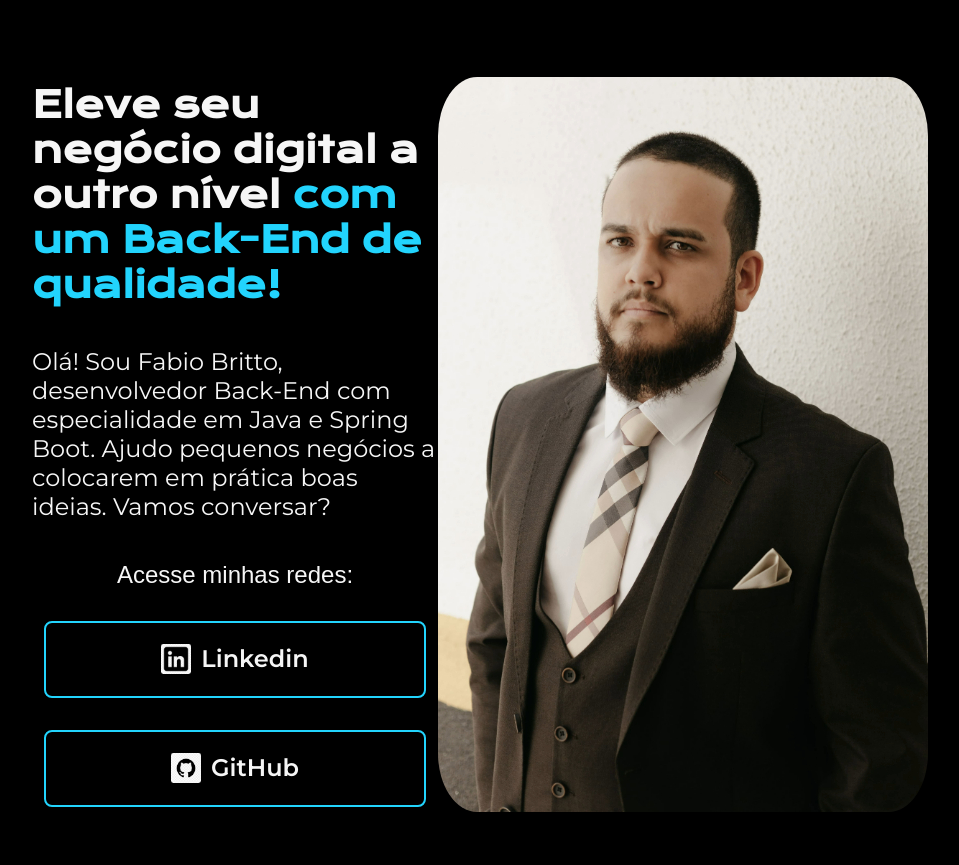
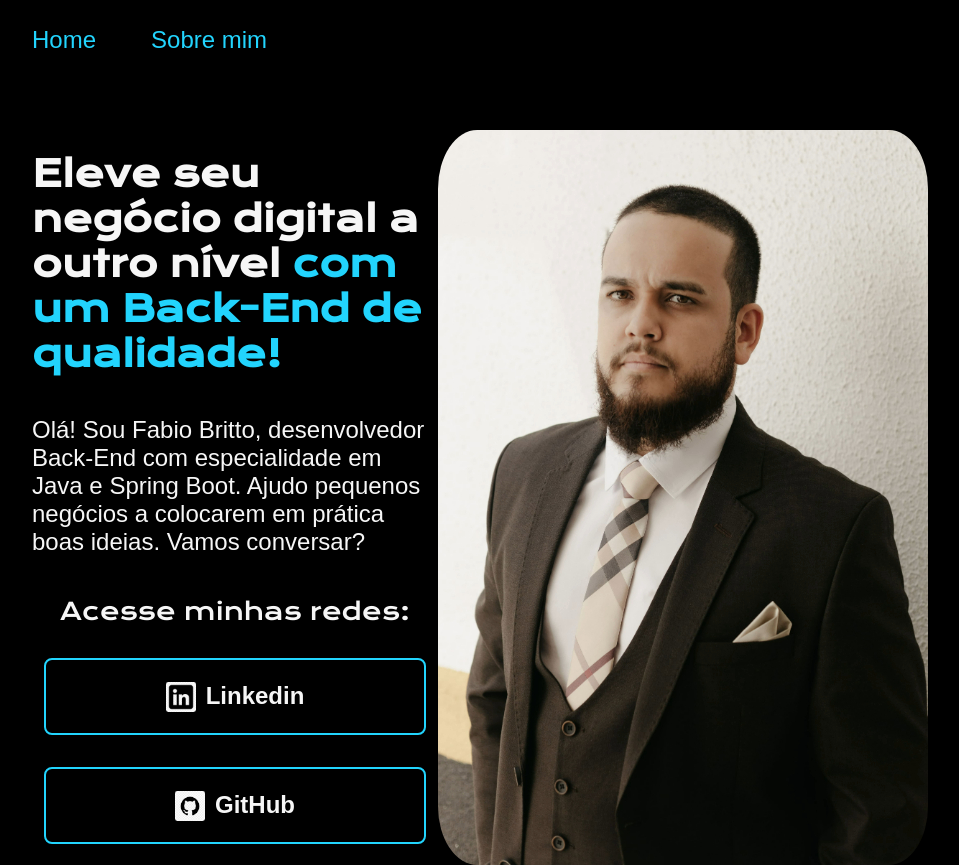
Before and after one commit to FabioBritto/html-css-js-study, a plain HTML site: page index.html in a window 1280 px wide. Shown: the top 865 px of the page, without its empty margins (160-1119 px from the left). Drawn offline with nearby package versions, Linux system fonts and the light colour scheme.

Commit message:
Adicionado header, pagina secundaria e variaveis ao CSS

```diff
--- a/index.html
+++ b/index.html
@@ -3,11 +3,16 @@
 <head>
     <meta charset="UTF-8">
     <meta name="viewport" content="width=device-width, initial-scale=1.0">
-    <title>Oi bb. Tudo bom?</title>
-    <link rel = "stylesheet" href="style.css">
+    <title>Home - Fabio Britto</title>
+    <link rel = "stylesheet" href="./styles/style.css">
 </head>
 <body>
-    <header></header>
+    <header class ="cabecalho">
+        <nav class="cabecalho__menu">
+            <a class="cabecalho__menu__link" href="index.html">Home</a>
+            <a class="cabecalho__menu__link" href="about.html">Sobre mim</a>
+        </nav>
+    </header>
     <main class = "apresentacao">
         <section class = "apresentacao__texto">
             <h1 class = "apresentacao__texto__titulo">Eleve seu negócio digital a outro nível
--- a/style.css
+++ b/styles/style.css
@@ -1,4 +1,13 @@
 @import url('https://fonts.googleapis.com/css2?family=Krona+One&family=Montserrat:ital,wght@0,100..900;1,100..900&display=swap');
+
+:root {
+    --cor--primaria: #000000;
+    --cor--secundaria: #f6f6f6;
+    --cor--terciaria: #22D4FD;
+    --cor--hover: #272727;
+    --fonte--principal: "Krona One", sans-serif;
+    --fonte--secundaria: "Monteserrat",sans-serif;
+}
 
 * {
     margin: 0;
@@ -7,15 +16,32 @@
 
 body {
     box-sizing: border-box;
-    background-color: black;
+    background-color: var(--cor--primaria);
+}
+
+.cabecalho {
+    padding: 2% 0 0 15%;
+}
+
+.cabecalho__menu {
+    display: flex;
+    gap: 55px;
+}
+
+.cabecalho__menu__link {
+    font-family: var(--fonte--secundaria);
+    font-size: 24px;
+    font-weight: 400;
+    color: var(--cor--terciaria);
+    text-decoration: none;
 }
 
 h1 {
-    color: #F6F6F6;
+    color: var(--cor--secundaria);
 }
 
 p {
-    color: #F6F6F6;
+    color: var(--cor--secundaria);
 }
 
 img {
@@ -23,7 +49,7 @@ img {
 }
 
 .destaque-titulo {
-     color: #22D4FD;
+     color: var(--cor--terciaria);
 }
 
 .apresentacao {
@@ -42,12 +68,12 @@ img {
 
 .apresentacao__texto__titulo {
     font-size: 36px;
-    font-family: "Krona One", sans-serif;
+    font-family: var(--fonte--principal);
 }
 
 .apresentacao__texto__paragrafo {
     font-size: 24px;
-    font-family: "Montserrat", sans-serif;
+    font-family: var(--fonte--secundaria);
     font-weight: 400;
 }
 
@@ -60,8 +86,8 @@ img {
 }
 
 .apresentacao__links__subtitulo {
-    font-family: "Krone One", sans-serif;
-    color: #F6F6F6;
+    font-family: var(--fonte--principal);
+    color: var(--cor--secundaria);
     font-weight: 400;
     font-size: 24px;
 }
@@ -74,28 +100,28 @@ img {
     display: flex;
     justify-content: center;
     gap: 10px;
-    border: 2px solid #22D4FD;
+    border: 2px solid var(--cor--terciaria);
     width: 378px;
     font-size: 24px;
     text-align: center;
     border-radius: 8px;
     padding: 21.5px 0;
     text-decoration: none;
-    color:#F6F6F6;
-    font-family: "Montserrat", sans-serif;
+    color: var(--cor--secundaria);
+    font-family: var(--fonte--secundaria);
     font-weight: 600;
 }
 
 .apresentacao__links__link:hover {
-    background-color: #272727;
+    background-color: var(--cor--hover);
 }
 
 .rodape {
     padding: 24px;
-    color: #000000;
-    background-color:#22D4FD;
+    color: var(--cor--primaria);
+    background-color: var(--cor--terciaria);
     text-align: center;
-    font-family: "Montserrat", sans-serif;
+    font-family: var(--fonte--secundaria);
     font-size: 24px;
     font-weight: 400;
 }
```
Also changed, not shown: about.html (added, +28 -0 lines).
